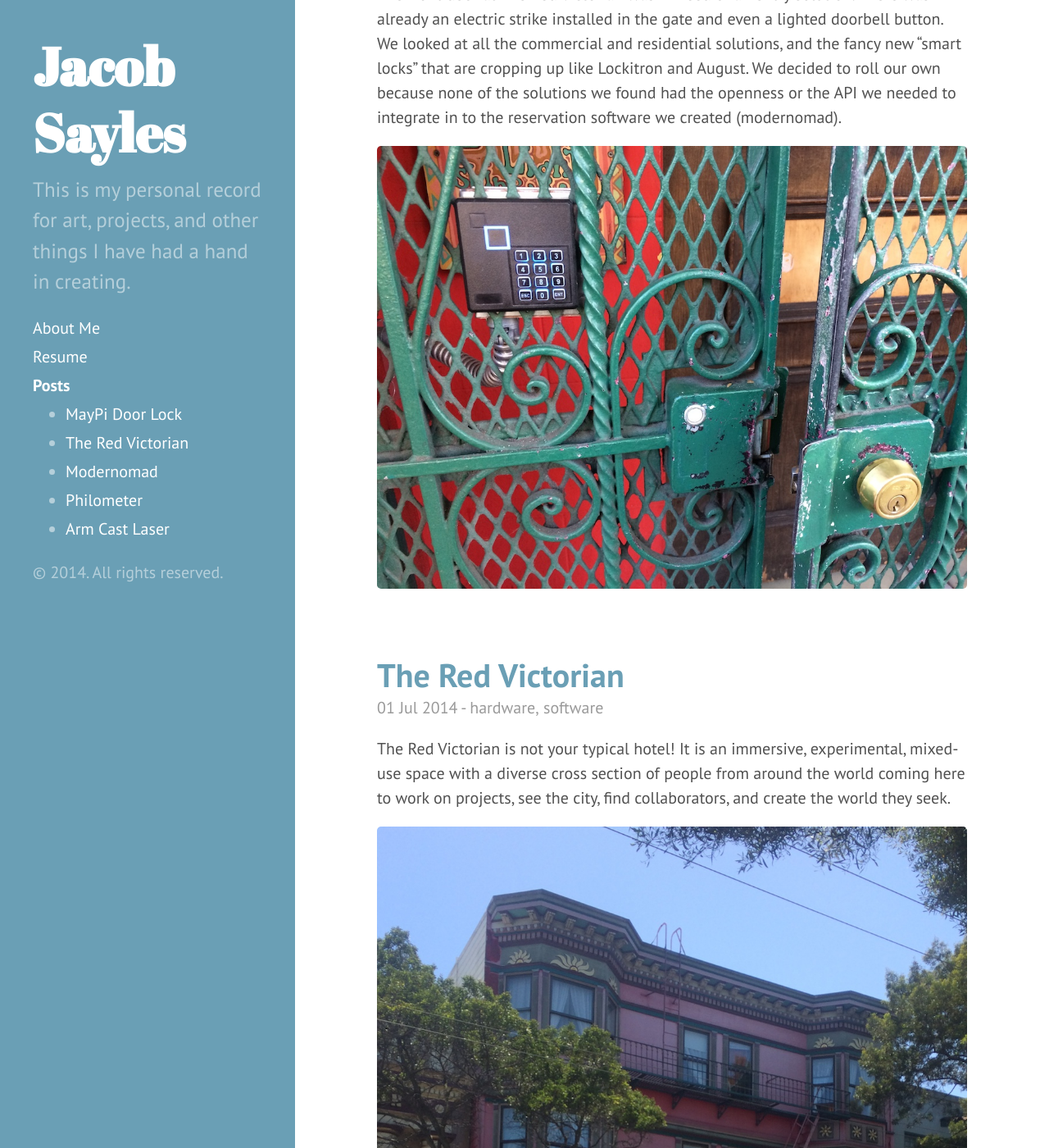
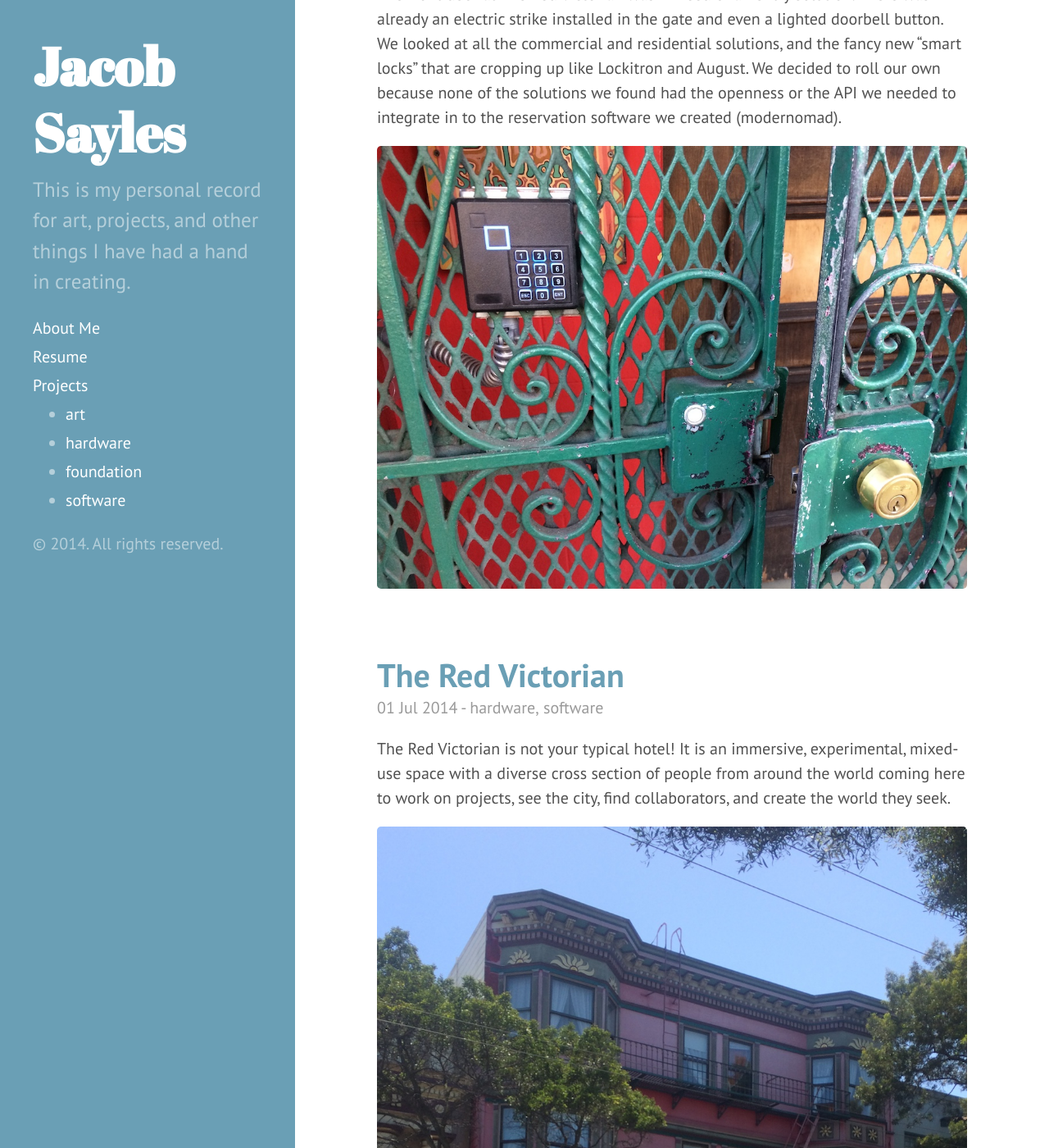
Before and after one commit to jsayles/jsayles.github.io, a Jekyll site: the page built from index.html, in a window 1280 px wide and 1400 px high, scrolled down 202 px. Shown: the whole window at 82% size. Built offline with Jekyll 4.4.1, drawn with Linux system fonts in a browser that asks for light colours; Markdown is read by kramdown in place of the engine named in the settings; the list of posts is cut into pages by our own code.

Commit message:
new tag pages

```diff
--- a/_includes/sidebar.html
+++ b/_includes/sidebar.html
@@ -28,15 +28,12 @@
 
 			<a class="sidebar-nav-item" href="/public/Jacob_Sayles_Resume.pdf">Resume</a>
 
-			<a class="sidebar-nav-item{% if page.url == site.baseurl %} active{% endif %}" href="{{ site.baseurl }}">Posts</a>
+			<a class="sidebar-nav-item" href="/tags/">Projects</a>
 			<ul>
-			{% for node in site.posts limit:5 %}
-				{% if node.title != null %}
-					{% if node.layout == "post" %}
-						<li><a class="sidebar-nav-item" href="{{ node.url }}">{{ node.title }}</a></li>
-					{% endif %}
-				{% endif %}
-			{% endfor %}
+				{% for t in site.tags  %}
+					{% assign tag = t[0] %}
+					<li><a class="sidebar-nav-item" href="/tags/{{ tag }}/">{{ tag }}</a></li>
+				{% endfor %}
 			</ul>
 		</nav>
 
--- a/public/css/custom.css
+++ b/public/css/custom.css
@@ -1,5 +1,17 @@
 img.gallery {
 	width: 100%;
+}
+
+.thumbnails {
+	overflow-x: scroll;
+	text-align: center;
+	white-space: nowrap;
+}
+img.thumbnail {
+	height: 180px;
+	display: inline-block;
+	margin-top: 20px;
+	padding-left: 10px;
 }
 
 dd { display: inline-block; margin: 0; }
--- /dev/null
+++ b/tags/art.html
@@ -0,0 +1,6 @@
+---
+layout: tag_index
+title: Art Projects
+tag: art
+---
+You can't really define "art" and so it's a little hard to say which of my projects are art and which don't quite qualify.  Rather then offer a specific definition I'm simply categorizing projects as art projects when it feels right.
--- /dev/null
+++ b/tags/foundation.html
@@ -0,0 +1,6 @@
+---
+layout: tag_index
+title: Foundation Projects
+tag: foundation
+---
+This category is for companies, non-profits, formal and informal groups that I am credited as a founder.
--- /dev/null
+++ b/tags/hardware.html
@@ -0,0 +1,6 @@
+---
+layout: tag_index
+title: Hardware Projects
+tag: hardware
+---
+If I can touch it then it's hardware.  There is something nice about building something physical and not just because you can throw it across the room if it pisses you off.
--- /dev/null
+++ b/tags/software.html
@@ -0,0 +1,6 @@
+---
+layout: tag_index
+title: Software Projects
+tag: software
+---
+Software is my comfort zone since I studied Computer Science in college and built much of my career around it.  Many of the projects I work on have some element of software involved.
```
Also changed, not shown: _layouts/tag_index.html (added, +23 -0 lines), tags/index.html (added, +19 -0 lines).
